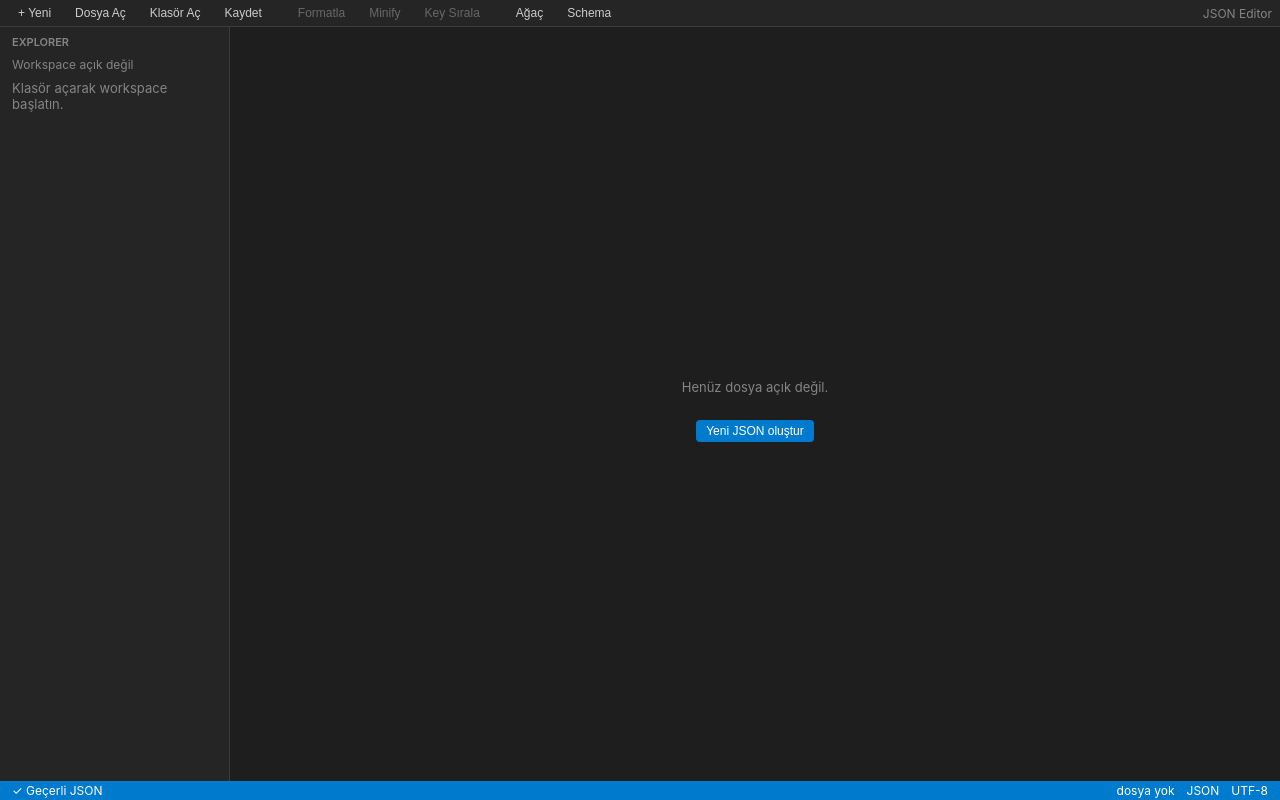
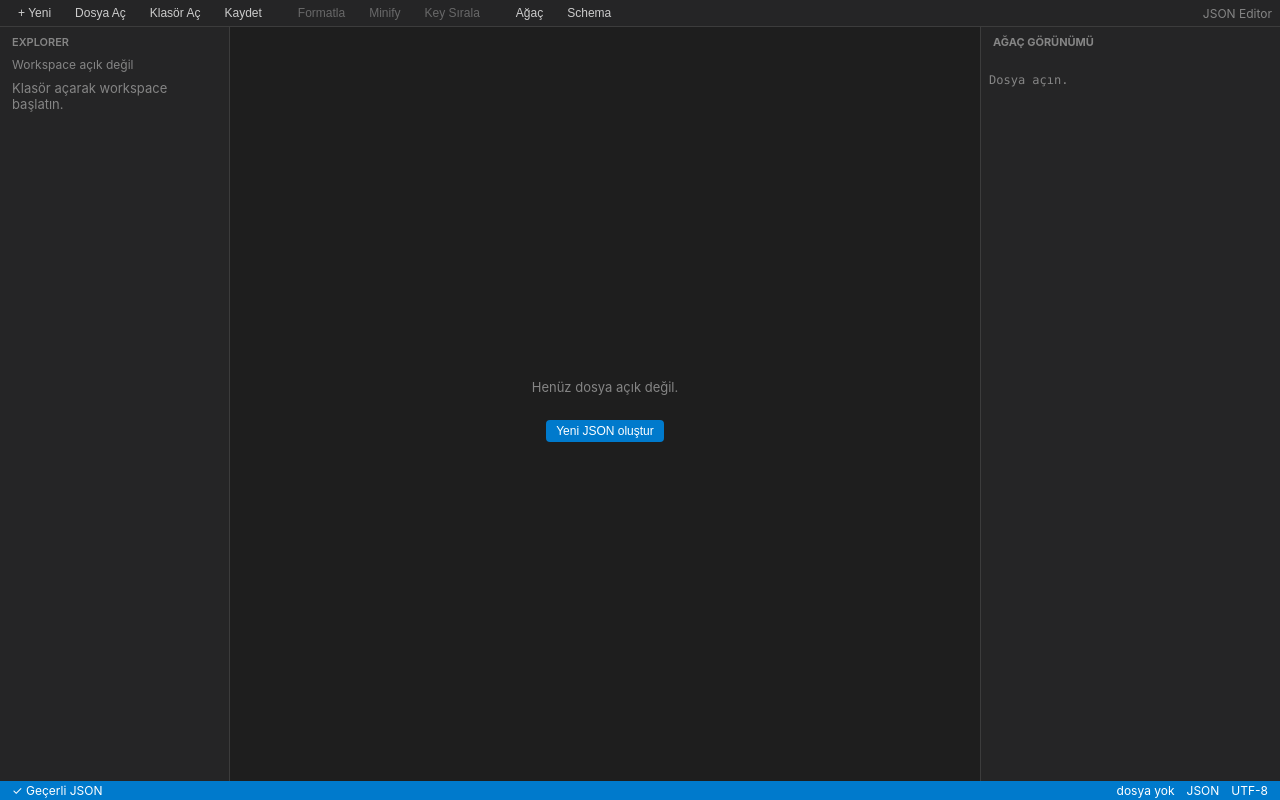
Before and after one commit to engintalay/jsoneditor, a React (Vite) app: page / in a window 1280 px wide. Built offline with nearby package versions, Linux system fonts and the light colour scheme.

Commit message:
feat: tree gorunumu + schema validasyonu
- Sag panel: genislet/daralt agac gorunumu, hatali JSON uyarisi
- Ajv ile canli schema dogrulama, schema hatalari ErrorPanel'de
- Status bar: sozdizimi + schema sorun sayaci

```diff
--- a/src/App.tsx
+++ b/src/App.tsx
@@ -1,6 +1,8 @@
 import { useEffect } from 'react';
 import EditorPane from './components/EditorPane';
 import ErrorPanel from './components/ErrorPanel';
+import SchemaPanel from './components/SchemaPanel';
+import TreePanel from './components/TreePanel';
 import MenuBar from './components/MenuBar';
 import Sidebar from './components/Sidebar';
 import StatusBar from './components/StatusBar';
@@ -9,6 +11,7 @@ import { writeFile } from './lib/fs';
 import { useStore } from './store/useStore';
 
 export default function App() {
+  const rightPanel = useStore((s) => s.rightPanel);
   useEffect(() => {
     const onKey = (e: KeyboardEvent) => {
       const mod = e.ctrlKey || e.metaKey;
@@ -43,6 +46,8 @@ export default function App() {
           <EditorPane />
           <ErrorPanel />
         </div>
+        {rightPanel === 'tree' && <TreePanel />}
+        {rightPanel === 'schema' && <SchemaPanel />}
       </div>
       <StatusBar />
     </div>
--- /dev/null
+++ b/src/components/SchemaPanel.tsx
@@ -0,0 +1,55 @@
+import Ajv from 'ajv';
+import { useEffect } from 'react';
+import { useStore } from '../store/useStore';
+
+const ajv = new Ajv({ allErrors: true, strict: false });
+
+export default function SchemaPanel() {
+  const { schemaText, setSchemaText, activeTab, setSchemaErrors } = useStore();
+  const tab = activeTab();
+
+  useEffect(() => {
+    if (!tab || !schemaText.trim()) {
+      setSchemaErrors([]);
+      return;
+    }
+    const t = setTimeout(() => {
+      try {
+        const schema = JSON.parse(schemaText);
+        const data = JSON.parse(tab.content);
+        const validate = ajv.compile(schema);
+        const ok = validate(data);
+        if (ok) {
+          setSchemaErrors([]);
+        } else {
+          setSchemaErrors(
+            (validate.errors ?? []).map((e) => ({
+              message: `${e.instancePath || '/'} ${e.message}`,
+              line: 1,
+              column: 1,
+            })),
+          );
+        }
+      } catch (e) {
+        setSchemaErrors([
+          { message: `Schema/JSON hatası: ${(e as Error).message}`, line: 1, column: 1 },
+        ]);
+      }
+    }, 300);
+    return () => clearTimeout(t);
+  }, [schemaText, tab?.content, tab?.id, setSchemaErrors]);
+
+  return (
+    <div className="right-panel">
+      <h3>JSON Schema</h3>
+      <div className="schema-box">
+        <textarea
+          placeholder='Örn: {"type":"object","properties":{"ad":{"type":"string"}},"required":["ad"]}'
+          value={schemaText}
+          onChange={(e) => setSchemaText(e.target.value)}
+        />
+        <button onClick={() => setSchemaText('')}>Temizle</button>
+      </div>
+    </div>
+  );
+}
--- /dev/null
+++ b/src/components/TreePanel.tsx
@@ -0,0 +1,76 @@
+import { useMemo, useState } from 'react';
+import { useStore } from '../store/useStore';
+
+function Value({ v }: { v: unknown }) {
+  if (v === null) return <span className="null">null</span>;
+  if (typeof v === 'string') return <span className="str">"{v}"</span>;
+  if (typeof v === 'number') return <span className="num">{v}</span>;
+  if (typeof v === 'boolean') return <span className="bool">{String(v)}</span>;
+  return null;
+}
+
+function Node({ k, v, depth }: { k: string; v: unknown; depth: number }) {
+  const [open, setOpen] = useState(depth < 2);
+  const isObj = v !== null && typeof v === 'object';
+  const entries = isObj ? Object.entries(v as Record<string, unknown>) : [];
+  const label = Array.isArray(v) ? `Array(${entries.length})` : `Object(${entries.length})`;
+
+  if (!isObj) {
+    return (
+      <div className="tree-node">
+        <div className="line">
+          <span className="key">{k}:</span> <Value v={v} />
+        </div>
+      </div>
+    );
+  }
+  return (
+    <div className="tree-node">
+      <div className="line" onClick={() => setOpen(!open)}>
+        <span>{open ? '▾' : '▸'}</span>
+        <span className="key">{k}</span>
+        <span style={{ color: 'var(--text-dim)' }}>{label}</span>
+      </div>
+      {open &&
+        entries.map(([ck, cv]) => (
+          <div key={ck} style={{ marginLeft: 14 }}>
+            <Node k={Array.isArray(v) ? `[${ck}]` : ck} v={cv} depth={depth + 1} />
+          </div>
+        ))}
+    </div>
+  );
+}
+
+export default function TreePanel() {
+  const { activeTab } = useStore();
+  const tab = activeTab();
+  const data = useMemo(() => {
+    if (!tab) return { ok: false as const };
+    try {
+      return { ok: true as const, value: JSON.parse(tab.content) as unknown };
+    } catch {
+      return { ok: false as const };
+    }
+  }, [tab?.content, tab?.id]);
+
+  return (
+    <div className="right-panel">
+      <h3>Ağaç Görünümü</h3>
+      <div className="tree-view">
+        {!tab && <p style={{ color: 'var(--text-dim)' }}>Dosya açın.</p>}
+        {tab && !data.ok && (
+          <p style={{ color: 'var(--error)' }}>
+            JSON hatalı — ağaç gösterilemiyor. Önce hatayı düzeltin.
+          </p>
+        )}
+        {tab && data.ok && typeof data.value === 'object' && data.value !== null ? (
+          Object.entries(data.value as Record<string, unknown>).map(([k, v]) => (
+            <Node key={k} k={k} v={v} depth={0} />
+          ))
+        ) : tab && data.ok ? (
+          <Value v={data.value} />
+        ) : null}
+      </div>
+    </div>
+  );
+}
--- a/src/store/useStore.ts
+++ b/src/store/useStore.ts
@@ -13,6 +13,7 @@ interface State {
   schemaErrors: JsonError[];
   rightPanel: 'tree' | 'schema' | null;
   jump: { line: number; column: number; nonce: number } | null;
+  schemaText: string;
 
   newTab: () => void;
   openFileTab: (path: string, name: string, content: string) => void;
@@ -25,6 +26,7 @@ interface State {
   setSchemaErrors: (errors: JsonError[]) => void;
   setRightPanel: (p: State['rightPanel']) => void;
   jumpTo: (line: number, column: number) => void;
+  setSchemaText: (t: string) => void;
   activeTab: () => Tab | undefined;
 }
 
@@ -37,6 +39,7 @@ export const useStore = create<State>((set, get) => ({
   schemaErrors: [],
   rightPanel: 'tree',
   jump: null,
+  schemaText: '',
 
   newTab: () => {
     const tab: Tab = {
@@ -85,6 +88,7 @@ export const useStore = create<State>((set, get) => ({
   setSchemaErrors: (errors) => set({ schemaErrors: errors }),
   setRightPanel: (p) => set({ rightPanel: p }),
   jumpTo: (line, column) => set({ jump: { line, column, nonce: Date.now() } }),
+  setSchemaText: (t) => set({ schemaText: t }),
   activeTab: () => {
     const { tabs, activeId } = get();
     return tabs.find((t) => t.id === activeId);
```
